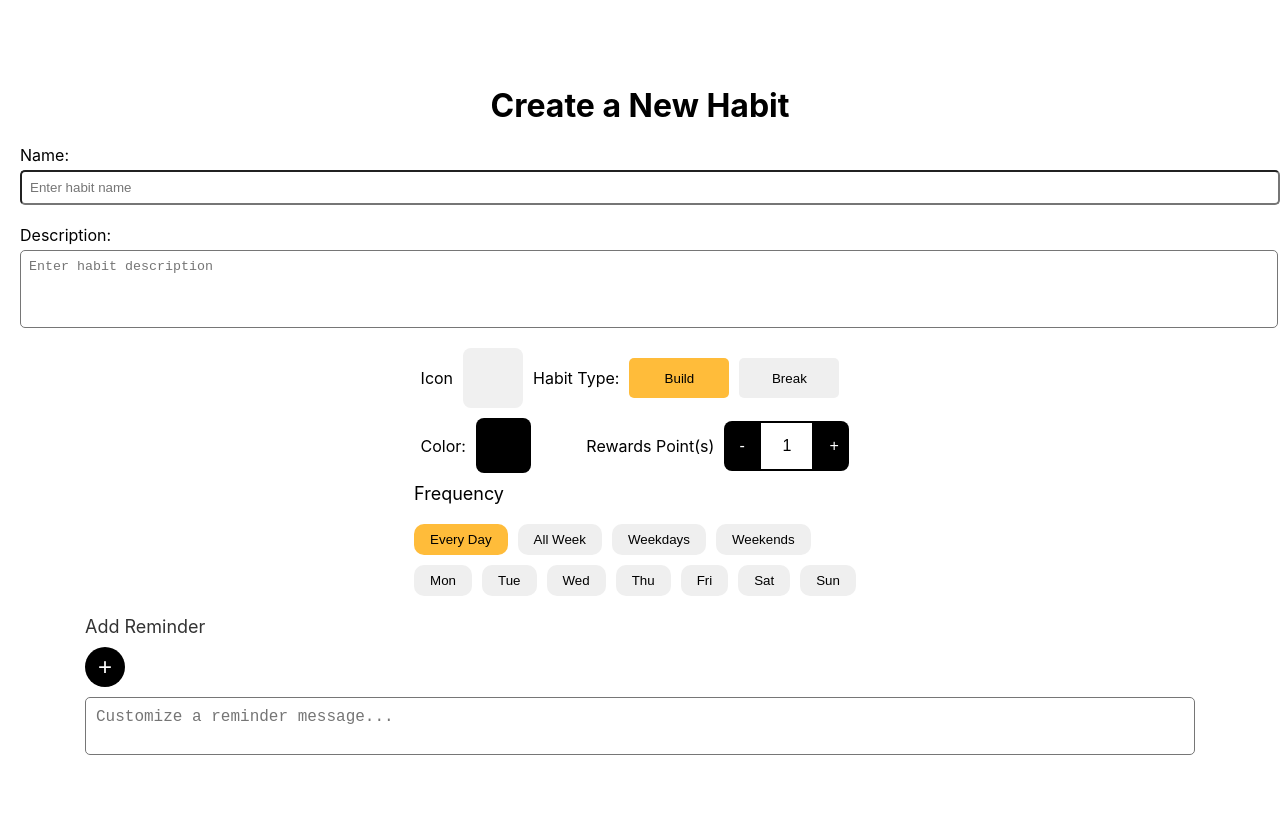
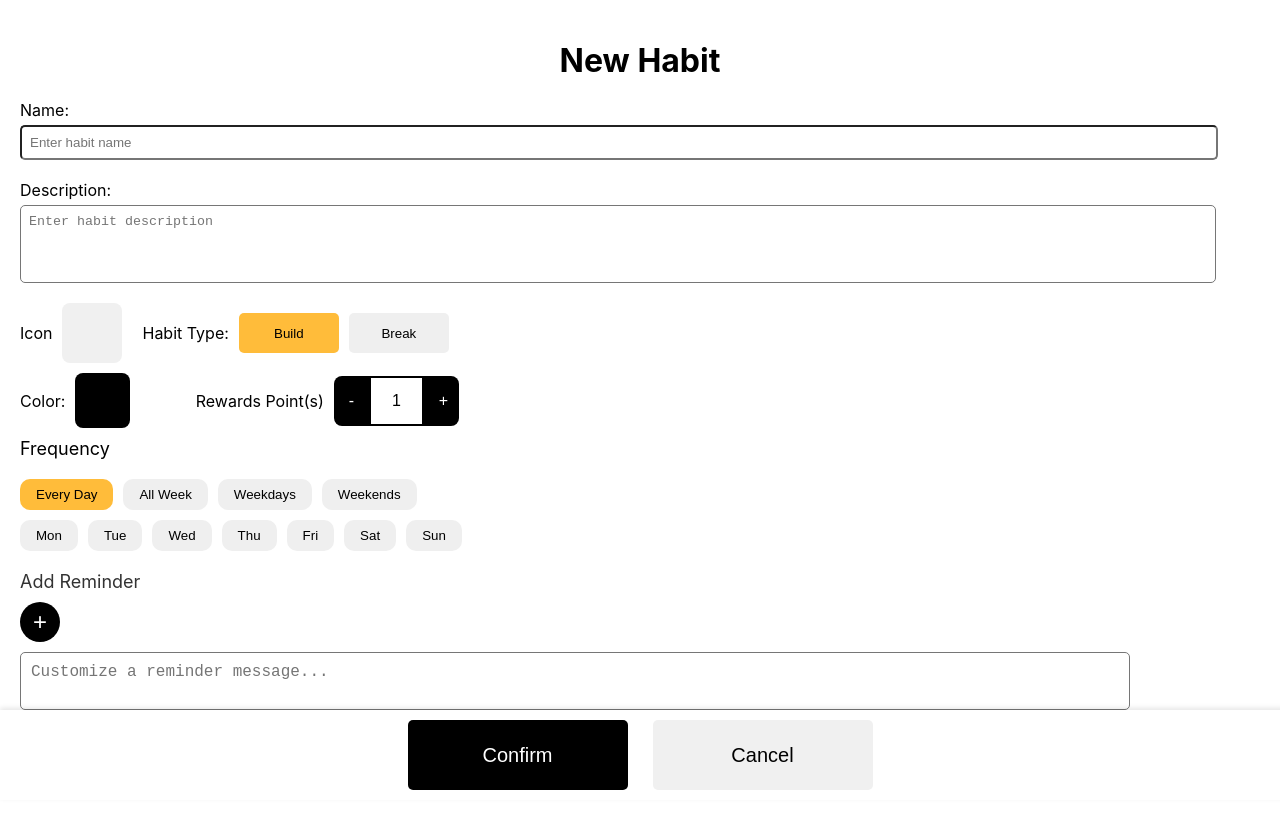
Before and after one commit to adellevo/HabitStreak, a React (Create React App) app: page /habitcreation in a window 1280 px wide. Shown: the top 828 px of the page. After the commit the page ends 800 px from the top, so only its background shows below. Built offline with nearby package versions, Linux system fonts and the light colour scheme.

Commit message:
Added an overlay that can route back to the main page.

```diff
--- a/src/HabitCreation.css
+++ b/src/HabitCreation.css
@@ -2,14 +2,14 @@
 .habit-creation-container {
   display: flex;
   flex-direction: column;
-  justify-content: center;
-  align-items: center;
-  height: 100vh;
-  padding: 20px; /* Add padding for better spacing */
+  align-items: flex-start;
+  height: 90vh;
+  padding: 20px;
 }
 
 .habit-creation-title {
   text-align: center;
+  width: 100%;
   margin-bottom: 20px;
 }
 
@@ -19,7 +19,8 @@
   flex-direction: column;
   align-items: flex-start;
   margin-bottom: 20px;
-  width: 100%;
+  width: 95%;
+  margin-right: 10px;
 }
 
 label {
--- a/src/HabitCreation.js
+++ b/src/HabitCreation.js
@@ -7,18 +7,19 @@ import CustomizeSection from "./CustomizeSection";
 import FrequencySection from "./FrequencySection";
 // import HabitTermSection from "./HabitTermSection";
 import ReminderSection from "./ReminderSection";
+import OverlaySection from "./OverlaySection";
 
 const HabitCreation = () => {
   return (
     <div className="habit-creation-container">
-      <h1 className="habit-creation-title">Create a New Habit</h1>
+      <h1 className="habit-creation-title">New Habit</h1>
       <NameSection />
       <DescriptionSection />
       <CustomizeSection />
       <FrequencySection />
       {/* <HabitTermSection /> */}
-      <ReminderSection /> {/* Include the new ReminderSection */}
-      {/* Add other sections or components as needed */}
+      <ReminderSection />
+      <OverlaySection />
     </div>
   );
 };
--- a/src/HabitTypeSection.css
+++ b/src/HabitTypeSection.css
@@ -2,6 +2,7 @@
 .habit-type-section {
     display: flex;
     align-items: center;
+    margin-left: 10px;
   }
 
   .habit-type-section p {
--- /dev/null
+++ b/src/OverlaySection.css
@@ -0,0 +1,45 @@
+/* OverlaySection.css */
+.overlay-section {
+    position: fixed;
+    bottom: 0;
+    left: 0;
+    width: 100%;
+    background-color: #ffffff;
+    display: flex;
+    justify-content: center;
+    padding: 10px;
+    box-shadow: 0px -2px 5px 0px rgba(0, 0, 0, 0.1);
+  }
+
+  .overlay-link {
+    text-decoration: none; /* Remove default underline for links */
+  }
+
+  .overlay-button {
+    padding: 10px 20px;
+    border: none;
+    border-radius: 5px;
+    cursor: pointer;
+    font-size: 16px;
+  }
+
+  .overlay-button.overlay-button-confirm {
+    background-color: #000000;
+    color: #ffffff;
+    width: 220px;
+    height: 70px;
+    margin-right: 25px; /* Adjust the margin between buttons */
+  }
+
+  .overlay-button.overlay-button-cancel {
+    background-color: #f0f0f0;
+    color: #000000;
+    width: 220px;
+    height: 70px;
+    margin-right: 20px;
+  }
+
+  .overlay-button-confirm,
+  .overlay-button-cancel {
+    font-size: 20px;
+  }
--- /dev/null
+++ b/src/OverlaySection.js
@@ -0,0 +1,19 @@
+// OverlaySection.js
+import React from "react";
+import { Link } from "react-router-dom";
+import "./OverlaySection.css";
+
+const OverlaySection = () => {
+  return (
+    <div className="overlay-section">
+      <Link to="/" className="overlay-link">
+        <button className="overlay-button overlay-button-confirm">Confirm</button>
+      </Link>
+      <Link to="/" className="overlay-link">
+        <button className="overlay-button overlay-button-cancel">Cancel</button>
+      </Link>
+    </div>
+  );
+};
+
+export default OverlaySection;
```
